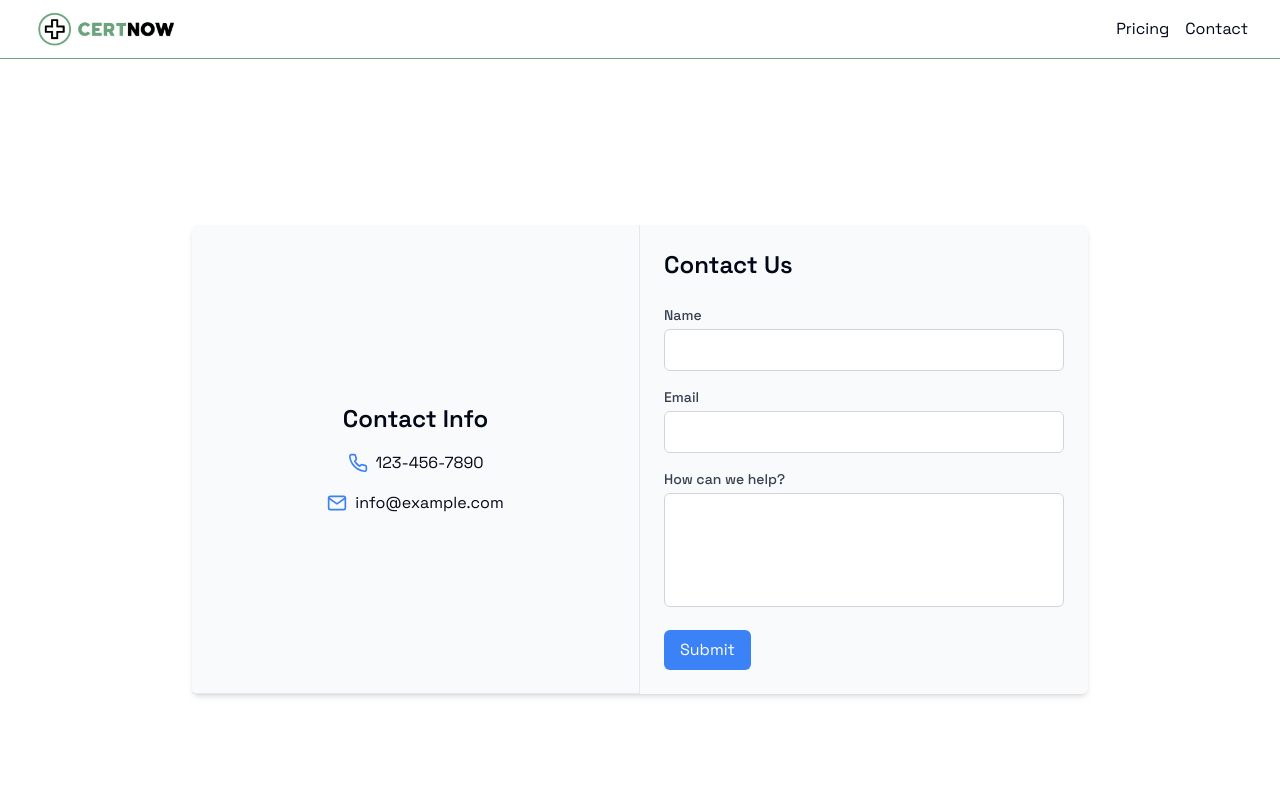
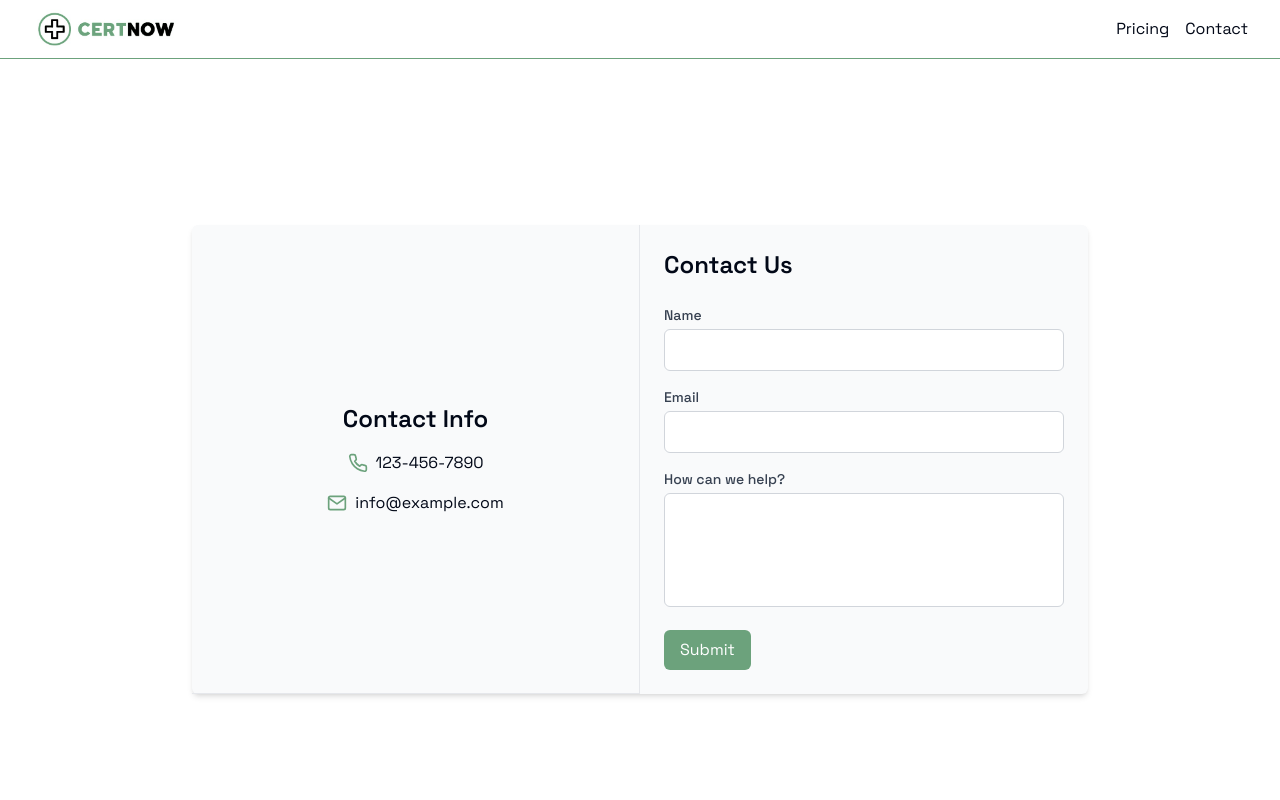
Before and after one commit to Ojewhar/client, a Next.js app: page /contact in a window 1280 px wide. Shown: the top 800 px of the page. Built offline with nearby package versions, Linux system fonts and the light colour scheme.

Commit message:
update contact form

```diff
--- a/app/components/Contact/Contact.jsx
+++ b/app/components/Contact/Contact.jsx
@@ -7,6 +7,7 @@ import { sendMailUserOnly } from "@/app/Services/api-requests/sendmail";
 import toast from "react-hot-toast";
 
 const Contact = () => {
+  const [loading, setLoading] = useState(false);
   const [formData, setFormData] = useState({
     name: "",
     email: "",
@@ -35,10 +36,10 @@ const Contact = () => {
       };
       const res = await sendMailUserOnly(userData);
       if (res.data) {
-        toast.success("Form sent successfully");
+        toast.success("Contact Form send successfully");
       }
     } catch (error) {
-      toast.error("Failed to send form");
+      toast.error("Failed to send contact form");
       console.error("Error sending contact info:", error);
     } finally {
       setLoading(false);
@@ -53,11 +54,11 @@ const Contact = () => {
           <div className="w-full md:w-1/2 p-6 flex flex-col justify-center items-center border-b md:border-r border-gray-200">
             <h2 className="text-2xl font-semibold mb-4">Contact Info</h2>
             <div className="flex items-center mb-4">
-              <FiPhone className="mr-2 text-blue-500" size={20} />
+              <FiPhone className="mr-2 text-primary" size={20} />
               <span>123-456-7890</span>
             </div>
             <div className="flex items-center">
-              <FiMail className="mr-2 text-blue-500" size={20} />
+              <FiMail className="mr-2 text-primary" size={20} />
               <span>info@example.com</span>
             </div>
           </div>
@@ -117,9 +118,10 @@ const Contact = () => {
               </div>
               <button
                 type="submit"
-                className="bg-blue-500 text-white py-2 px-4 rounded-md hover:bg-blue-600 transition duration-300"
+                disabled={loading ? true : false}
+                className="bg-primary text-white py-2 px-4 rounded-md hover:bg-uorangedark transition duration-300"
               >
-                Submit
+                {loading ? "Submiting.... " : "Submit "}
               </button>
             </form>
           </div>
```
